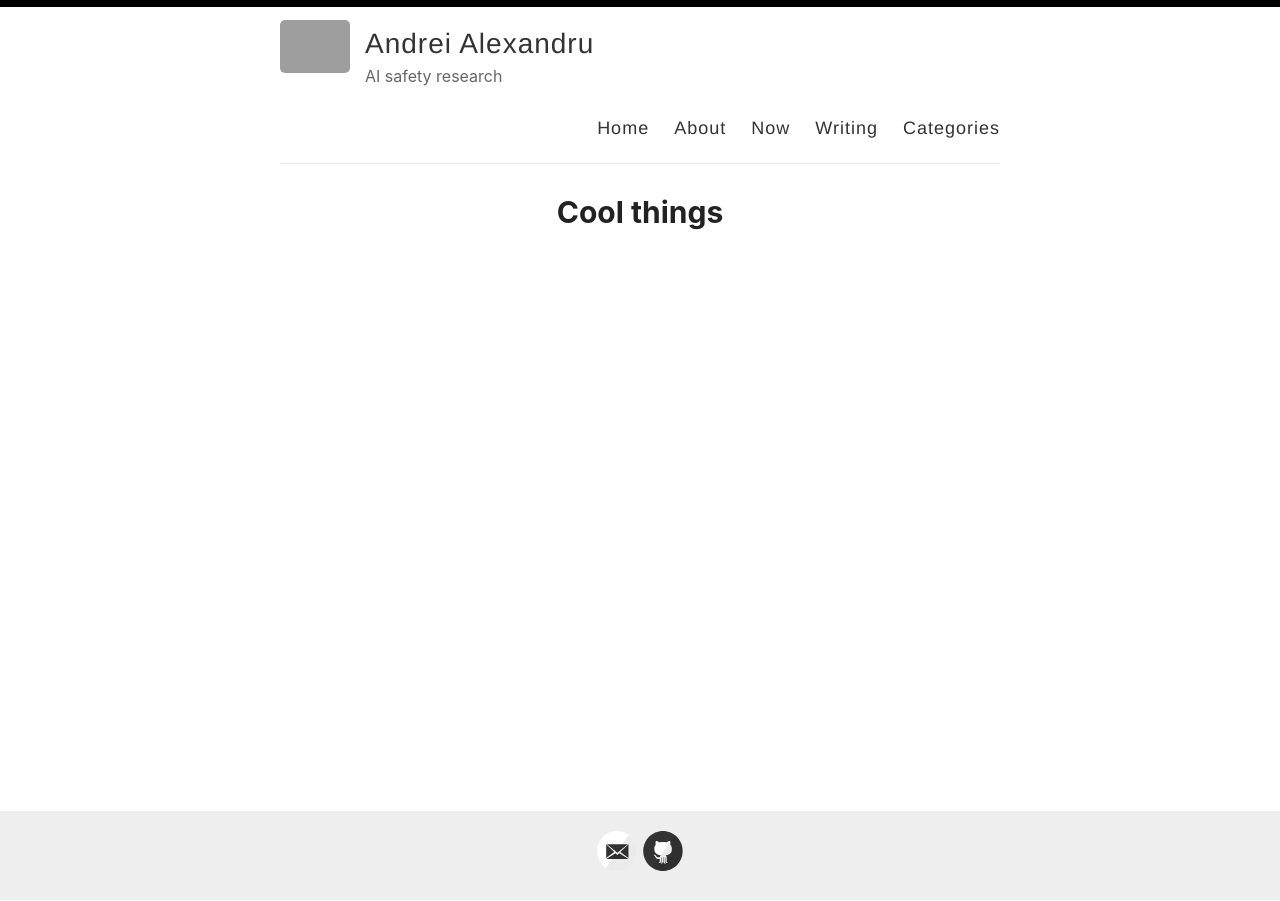
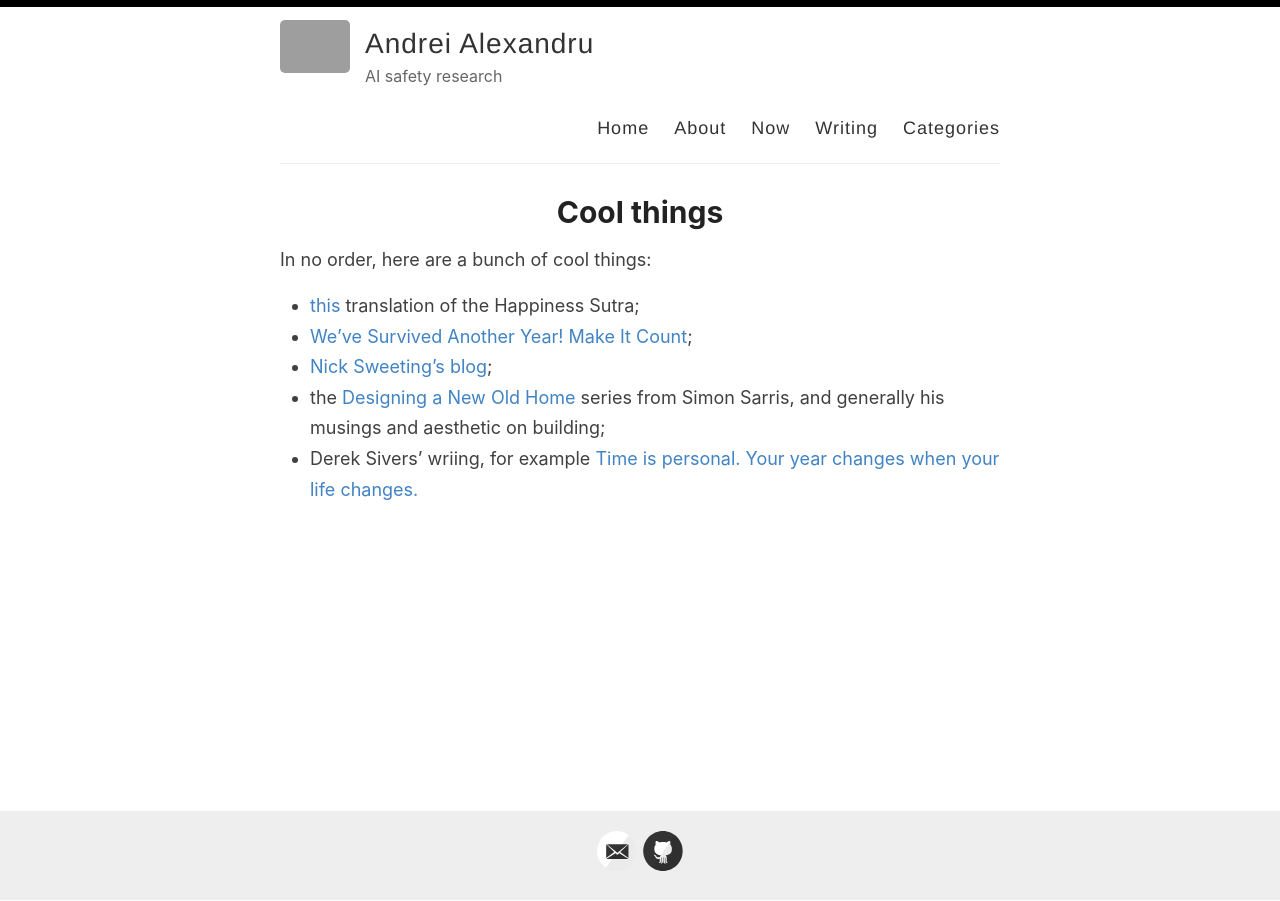
Before and after one commit to inwaves/inwaves.github.io, a Jekyll site: the page built from _pages/cool_things.md, in a window 1280 px wide. Built offline with Jekyll 4.4.1, drawn with Linux system fonts in a browser that asks for light colours; grey boxes are pictures that could not be loaded.

Commit message:
Add some cool things

```diff
--- a/_pages/cool_things.md
+++ b/_pages/cool_things.md
@@ -3,3 +3,10 @@ layout: page
 title: Cool things
 permalink: /cool-things/
 ---
+
+In no order, here are a bunch of cool things:
+- [this](./happiness_sutra.md) translation of the Happiness Sutra;
+- [We've Survived Another Year! Make It Count](https://www.cracked.com/blog/the-true-meaning-christmas-that-everyone-forgets);
+- [Nick Sweeting's blog](https://docs.sweeting.me/s/blog#About);
+- the [Designing a New Old Home](https://simonsarris.medium.com/designing-a-new-old-home-part-1-cf298b58ed41) series from Simon Sarris, and generally his musings and aesthetic on building;
+- Derek Sivers' wriing, for example [Time is personal. Your year changes when your life changes.](https://sive.rs/mny)
```
Also changed, not shown: _pages/happiness_sutra.md (added, +69 -0 lines).
